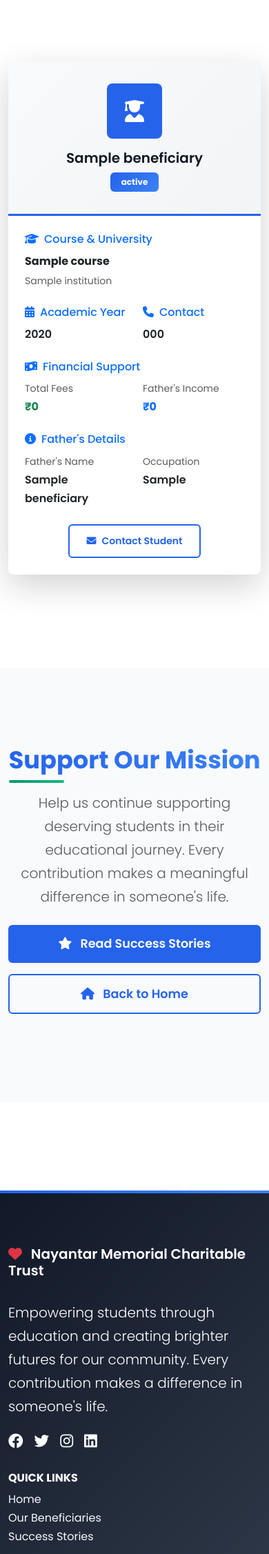
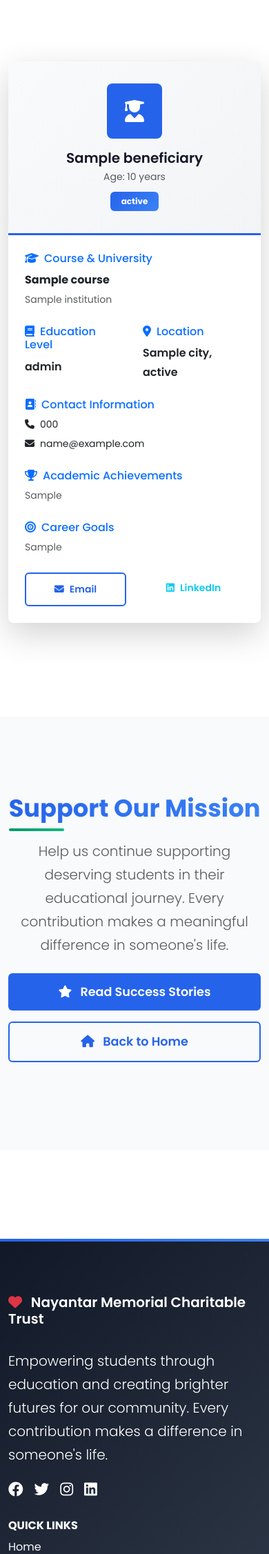
Before and after one commit to webdevshivam/nmct-2, a CodeIgniter 4 app: the page made by app/Views/frontend/beneficiaries.php in a window 390 px wide. Shown: the part 819-3072 px from the top of the page at 69% size. Run offline with PHP 8.4 and a stand-in for CodeIgniter, Linux system fonts and the light colour scheme; the template is opened without the code that fills it: most values are stand-ins (such as "Sample title", 1, 10 or a date in 2020); some libraries are stand-ins or nearby versions.

Commit message:
Assistant checkpoint: Fixed all field references to match database structure
Assistant generated file changes:
- app/Views/frontend/beneficiaries.php: Fix all field references to match actual database structure
- app/Views/admin/beneficiaries/edit.php: Fix field names in admin edit form to match database, Fix status field options to match database enum

---

User prompt:

ErrorException
Undefined array key "academic_year"

APPPATH\Views\frontend\beneficiaries.php at line 101

 94                                 </div>
 95
 96                                 <div class="row mb-4">
 97                                     <div class="col-6">
 98                                         <h6 class="text-primary mb-2">
 99                                             <i class="fas fa-calendar-alt me-2"></i>Academic Year
100                                         </h6>
101                                         <p class="mb-0 fw-semibold"><?= esc($beneficiary['academic_year']) ?></p>
102                                     </div>
103                                     <div class="col-6">
104                                         <h6 class="text-primary mb-2">
105                                             <i class="fas fa-phone me-2"></i>Contact
106                                         </h6>
107                                         <p class="mb-0 fw-semibold"><?= esc($beneficiary['pho

--> please i said you many times , please anaylis my current.sql and solve all means all eroro, in my whole project

Replit-Commit-Author: Assistant
Replit-Commit-Session-Id: 79a1848e-457b-4c36-9f14-5d2014bd8209

```diff
--- a/app/Views/frontend/beneficiaries.php
+++ b/app/Views/frontend/beneficiaries.php
@@ -1,3 +1,4 @@
+
 <?= $this->extend('frontend/layout') ?>
 
 <?= $this->section('content') ?>
@@ -77,6 +78,7 @@
                                 <h5 class="mb-1 font-display">
                                     <?= esc($beneficiary['name']) ?>
                                 </h5>
+                                <p class="text-muted small mb-2">Age: <?= esc($beneficiary['age']) ?> years</p>
 
                                 <div class="mt-2">
                                     <span class="badge px-3 py-2" style="background: var(--gradient-primary); color: white;">
@@ -96,57 +98,72 @@
                                 <div class="row mb-4">
                                     <div class="col-6">
                                         <h6 class="text-primary mb-2">
-                                            <i class="fas fa-calendar-alt me-2"></i>Academic Year
+                                            <i class="fas fa-book me-2"></i>Education Level
                                         </h6>
-                                        <p class="mb-0 fw-semibold"><?= esc($beneficiary['academic_year']) ?></p>
+                                        <p class="mb-0 fw-semibold"><?= esc($beneficiary['education_level']) ?></p>
                                     </div>
                                     <div class="col-6">
                                         <h6 class="text-primary mb-2">
-                                            <i class="fas fa-phone me-2"></i>Contact
+                                            <i class="fas fa-map-marker-alt me-2"></i>Location
                                         </h6>
-                                        <p class="mb-0 fw-semibold"><?= esc($beneficiary['phone']) ?></p>
+                                        <p class="mb-0 fw-semibold"><?= esc($beneficiary['city']) ?>, <?= esc($beneficiary['state']) ?></p>
                                     </div>
                                 </div>
 
+                                <?php if (!empty($beneficiary['phone']) || !empty($beneficiary['email'])): ?>
                                 <div class="mb-4">
                                     <h6 class="text-primary mb-2">
-                                        <i class="fas fa-money-bill-wave me-2"></i>Financial Support
+                                        <i class="fas fa-address-book me-2"></i>Contact Information
                                     </h6>
-                                    <div class="row">
-                                        <div class="col-6">
-                                            <small class="text-muted">Total Fees</small>
-                                            <p class="mb-0 fw-bold text-success">₹<?= number_format($beneficiary['fees']) ?></p>
+                                    <?php if (!empty($beneficiary['phone'])): ?>
+                                        <p class="mb-1 small">
+                                            <i class="fas fa-phone me-2"></i><?= esc($beneficiary['phone']) ?>
+                                        </p>
+                                    <?php endif; ?>
+                                    <?php if (!empty($beneficiary['email'])): ?>
+                                        <p class="mb-0 small">
+                                            <i class="fas fa-envelope me-2"></i><?= esc($beneficiary['email']) ?>
+                                        </p>
+                                    <?php endif; ?>
                                 </div>
-                                        <div class="col-6">
-                                            <small class="text-muted">Father's Income</small>
-                                            <p class="mb-0 fw-bold text-primary">₹<?= number_format($beneficiary['father_income']) ?></p>
-                                        </div>
-                                    </div>
-                                </div>
+                                <?php endif; ?>
 
+                                <?php if (!empty($beneficiary['academic_achievements'])): ?>
                                 <div class="mb-4">
                                     <h6 class="text-primary mb-2">
-                                        <i class="fas fa-info-circle me-2"></i>Father's Details
+                                        <i class="fas fa-trophy me-2"></i>Academic Achievements
                                     </h6>
+                                    <p class="mb-0 small text-muted"><?= esc(substr($beneficiary['academic_achievements'], 0, 100)) ?><?= strlen($beneficiary['academic_achievements']) > 100 ? '...' : '' ?></p>
+                                </div>
+                                <?php endif; ?>
+
+                                <?php if (!empty($beneficiary['career_goals'])): ?>
+                                <div class="mb-4">
+                                    <h6 class="text-primary mb-2">
+                                        <i class="fas fa-bullseye me-2"></i>Career Goals
+                                    </h6>
+                                    <p class="mb-0 small text-muted"><?= esc(substr($beneficiary['career_goals'], 0, 100)) ?><?= strlen($beneficiary['career_goals']) > 100 ? '...' : '' ?></p>
+                                </div>
+                                <?php endif; ?>
+
+                                <div class="text-center mt-4">
                                     <div class="row">
+                                        <?php if (!empty($beneficiary['email'])): ?>
                                             <div class="col-6">
-                                            <small class="text-muted">Father's Name</small>
-                                            <p class="mb-0 fw-semibold"><?= esc($beneficiary['father_name']) ?></p>
-                                        </div>
-                                        <div class="col-6">
-                                            <small class="text-muted">Occupation</small>
-                                            <p class="mb-0 fw-semibold"><?= esc($beneficiary['father_occupation']) ?></p>
-                                        </div>
-                                    </div>
-                                </div>
-
-                                <?php if (!empty($beneficiary['email'])): ?>
-                                    <div class="text-center mt-4">
-                                        <a href="mailto:<?= esc($beneficiary['email']) ?>" class="btn btn-outline-primary btn-sm">
-                                            <i class="fas fa-envelope me-2"></i>Contact Student
+                                                <a href="mailto:<?= esc($beneficiary['email']) ?>" class="btn btn-outline-primary btn-sm w-100">
+                                                    <i class="fas fa-envelope me-2"></i>Email
                                                 </a>
                                             </div>
                                         <?php endif; ?>
+                                        <?php if (!empty($beneficiary['linkedin_url'])): ?>
+                                            <div class="col-6">
+                                                <a href="<?= esc($beneficiary['linkedin_url']) ?>" target="_blank" class="btn btn-outline-info btn-sm w-100">
+                                                    <i class="fab fa-linkedin me-2"></i>LinkedIn
+                                                </a>
+                                            </div>
+                                        <?php endif; ?>
+                                    </div>
+                                </div>
                             </div>
                         </div>
                     </div>
```
Also changed, not shown: app/Views/admin/beneficiaries/edit.php (+4 -5 lines). Lines whose indentation alone changed are shown as unchanged.
